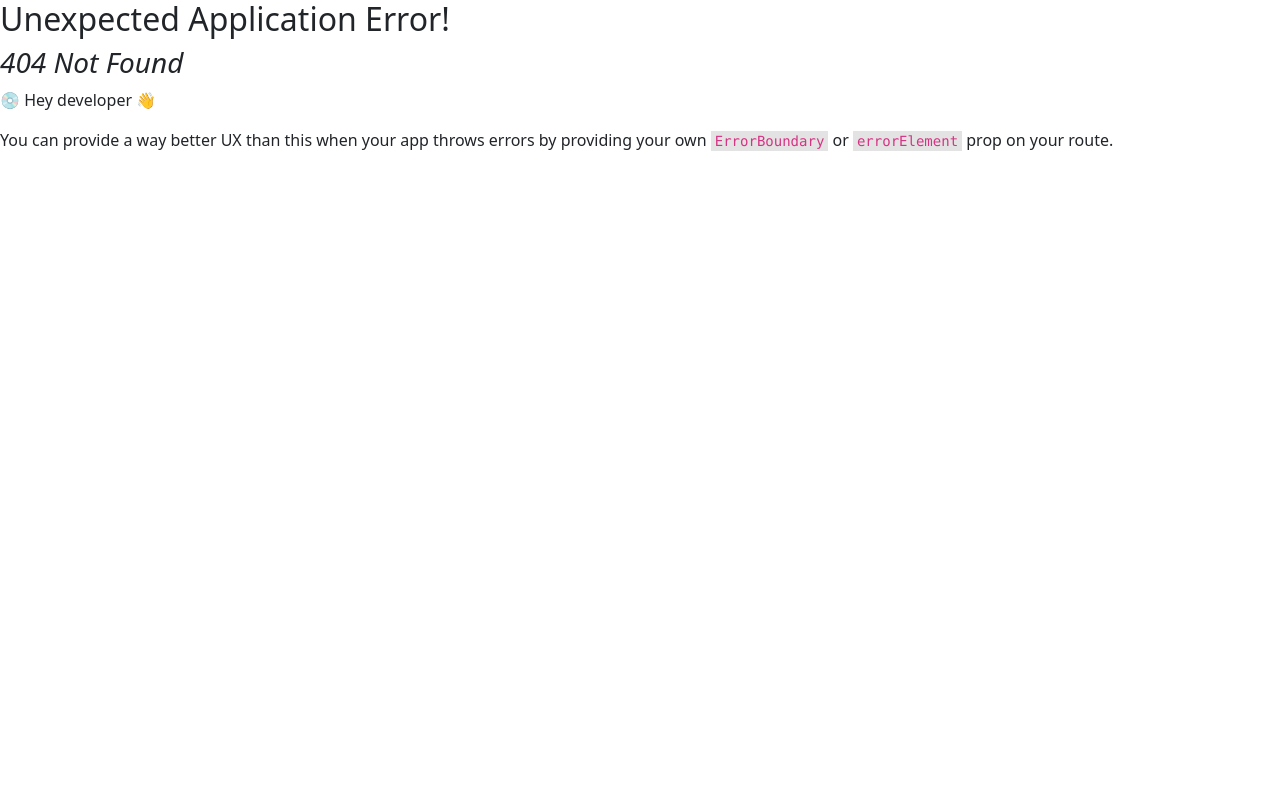
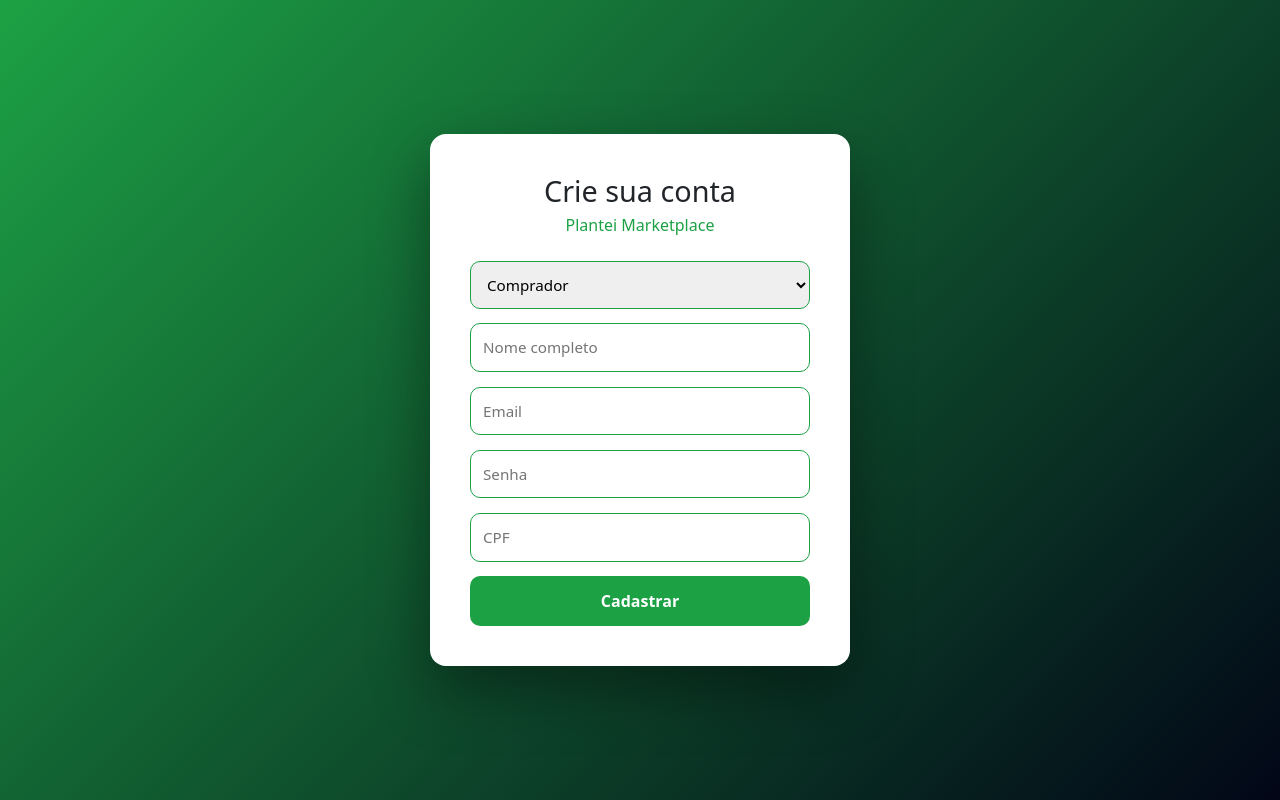
Before and after one commit to pedrorafaellbm/vida-verde-api, a React (Vite) app: page /register in a window 1280 px wide. Before the commit this address had no page. Built offline with nearby package versions, Linux system fonts and the light colour scheme.

Commit message:
terminando o cadastro de compredor e empresa

```diff
--- a/src/pages/Login.jsx
+++ b/src/pages/Login.jsx
@@ -1,50 +1,56 @@
-import React, { useState } from 'react'
-import { useNavigate } from 'react-router-dom'
-import './login.css'
+import { useState } from "react";
+import { useNavigate } from "react-router-dom";
+import { api } from "../service/api";
+import "./login.css";
 
 export const Login = () => {
-  const navigate = useNavigate()
+  const navigate = useNavigate();
 
-  const [email, setEmail] = useState('')
-  const [senha, setSenha] = useState('')
-  const [showPassword, setShowPassword] = useState(false)
-  const [error, setError] = useState('')
+  const [email, setEmail] = useState("");
+  const [senha, setSenha] = useState("");
+  const [showPassword, setShowPassword] = useState(false);
+  const [error, setError] = useState("");
+  const [loading, setLoading] = useState(false);
 
   const togglePassword = () => {
-    setShowPassword(!showPassword)
-  }
+    setShowPassword(!showPassword);
+  };
 
   const login = async () => {
-    setError('')
+    setError("");
+    setLoading(true);
 
     try {
-      const response = await fetch('http://localhost:3000/api/auth/login', {
-        method: 'POST',
-        headers: {
-          'Content-Type': 'application/json',
-        },
-        body: JSON.stringify({
-          email,
-          senha,
-        }),
-      })
+      const response = await api.post("/auth/login", {
+        email,
+        senha,
+      });
 
-      const data = await response.json()
+      const { token, usuario } = response.data;
 
-      if (!response.ok) {
-        throw new Error(data.mensagem || 'Erro ao realizar login')
+      // 🔐 Salvar no localStorage
+      localStorage.setItem("token", token);
+      localStorage.setItem("usuario", JSON.stringify(usuario));
+
+      // 🚀 Redirecionamento por tipo
+      if (usuario.tipo === "admin") {
+        navigate("/admin");
+      } else if (usuario.tipo === "empresa") {
+        navigate("/dashboard");
+      } else {
+        navigate("/home");
       }
 
-      // 🔐 Salvar dados no localStorage
-      localStorage.setItem('token', data.token)
-      localStorage.setItem('usuario', JSON.stringify(data.usuario))
-
-      // 🚀 Redirecionar para Home
-      navigate('/home')
     } catch (err) {
-      setError(err.message || 'Email ou senha inválidos')
+      setError(
+        err.response?.data?.error ||
+        err.response?.data?.mensagem ||
+        "Email ou senha inválidos"
+      );
+    } finally {
+      setLoading(false);
     }
-  }
+  };
 
   return (
     <div className="login-container">
@@ -64,32 +70,32 @@
 
         <div>
           <label>Senha</label>
-          <div style={{ position: 'relative' }}>
+          <div style={{ position: "relative" }}>
             <input
-              type={showPassword ? 'text' : 'password'}
+              type={showPassword ? "text" : "password"}
               value={senha}
               onChange={(e) => setSenha(e.target.value)}
-              style={{ paddingRight: '2.5rem' }}
+              style={{ paddingRight: "2.5rem" }}
             />
             <span
               onClick={togglePassword}
               style={{
-                position: 'absolute',
-                right: '0.75rem',
-                top: '50%',
-                transform: 'translateY(-50%)',
-                cursor: 'pointer',
-                color: '#1da145',
-                fontSize: '1.2rem'
+                position: "absolute",
+                right: "0.75rem",
+                top: "50%",
+                transform: "translateY(-50%)",
+                cursor: "pointer",
+                color: "#1da145",
+                fontSize: "1.2rem",
               }}
             >
-              <i className={`bi ${showPassword ? 'bi-eye-slash' : 'bi-eye'}`}></i>
+              <i className={`bi ${showPassword ? "bi-eye-slash" : "bi-eye"}`}></i>
             </span>
           </div>
         </div>
 
-        <button onClick={login}>
-          Entrar
+        <button onClick={login} disabled={loading}>
+          {loading ? "Entrando..." : "Entrar"}
         </button>
 
         {error && (
@@ -97,10 +103,11 @@
             {error}
           </div>
         )}
+
         <div className="footer-text mt-3">
           Não tem conta? <a href="/register">Cadastre-se</a>
         </div>
       </div>
     </div>
-  )
-}
+  );
+};
--- a/src/pages/Register.jsx
+++ b/src/pages/Register.jsx
@@ -1,26 +1,46 @@
 import { useState } from "react";
-import { RoleSelect } from "../components/RoleSelect";
 import { api } from "../service/api";
-import './register.css'
+import "./register.css";
 
 export function Register() {
-  const [role, setRole] = useState('comprador')
-  const [form, setForm] = useState({})
+  const [role, setRole] = useState("comprador");
+  const [form, setForm] = useState({});
+  const [loading, setLoading] = useState(false);
 
   function handleChange(e) {
-    setForm({ ...form, [e.target.name]: e.target.value })
+    setForm({ ...form, [e.target.name]: e.target.value });
   }
 
   async function handleSubmit(e) {
-    e.preventDefault()
-
-    if (role === 'admin') return
+    e.preventDefault();
+    setLoading(true);
 
     try {
-      await api.post('/auth/register', { ...form, role })
-      alert('Cadastro realizado com sucesso!')
-    } catch {
-      alert('Erro ao cadastrar')
+      if (role === "empresa") {
+        await api.post("/auth/register/empresa", {
+          nome: form.name,
+          email: form.email,
+          senha: form.password,
+          nomeEmpresa: form.companyName,
+          cnpj: form.cnpj,
+        });
+      }
+
+      if (role === "comprador") {
+        await api.post("/auth/register/comprador", {
+          nome: form.name,
+          email: form.email,
+          senha: form.password,
+          cpf: form.cpf,
+        });
+      }
+
+      alert("Cadastro realizado com sucesso!");
+      window.location.href = "/login";
+    } catch (error) {
+      alert(error.response?.data?.error || "Erro ao cadastrar");
+    } finally {
+      setLoading(false);
     }
   }
 
@@ -36,24 +56,60 @@
         </select>
 
         <form onSubmit={handleSubmit}>
-          <input name="name" placeholder="Nome completo" onChange={handleChange} />
-          <input name="email" type="email" placeholder="Email" onChange={handleChange} />
-          <input name="password" type="password" placeholder="Senha" onChange={handleChange} />
+          <input
+            name="name"
+            placeholder="Nome completo"
+            onChange={handleChange}
+            required
+          />
 
-          {role === 'empresa' && (
+          <input
+            name="email"
+            type="email"
+            placeholder="Email"
+            onChange={handleChange}
+            required
+          />
+
+          <input
+            name="password"
+            type="password"
+            placeholder="Senha"
+            onChange={handleChange}
+            required
+          />
+
+          {role === "empresa" && (
             <>
-              <input name="companyName" placeholder="Nome da empresa" onChange={handleChange} />
-              <input name="cnpj" placeholder="CNPJ" onChange={handleChange} />
+              <input
+                name="companyName"
+                placeholder="Nome da empresa"
+                onChange={handleChange}
+                required
+              />
+              <input
+                name="cnpj"
+                placeholder="CNPJ"
+                onChange={handleChange}
+                required
+              />
             </>
           )}
 
-          {role === 'comprador' && (
-            <input name="cpf" placeholder="CPF" onChange={handleChange} />
+          {role === "comprador" && (
+            <input
+              name="cpf"
+              placeholder="CPF"
+              onChange={handleChange}
+              required
+            />
           )}
 
-          <button type="submit">Cadastrar</button>
+          <button type="submit" disabled={loading}>
+            {loading ? "Cadastrando..." : "Cadastrar"}
+          </button>
         </form>
       </div>
     </div>
-  )
+  );
 }
```
Also changed, not shown: src/main.jsx (+6 -1 lines), 2 other files (tests, documents, lock files or other folders).
